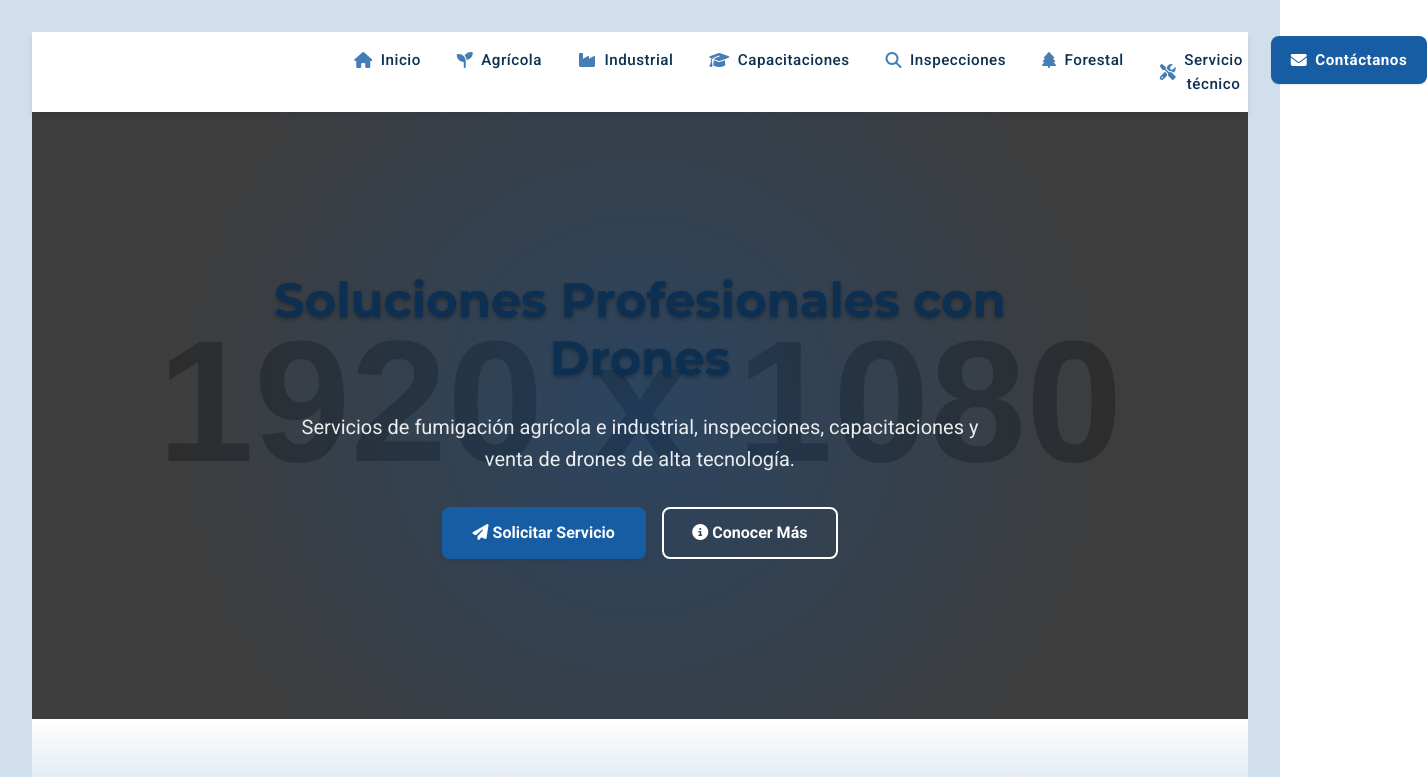
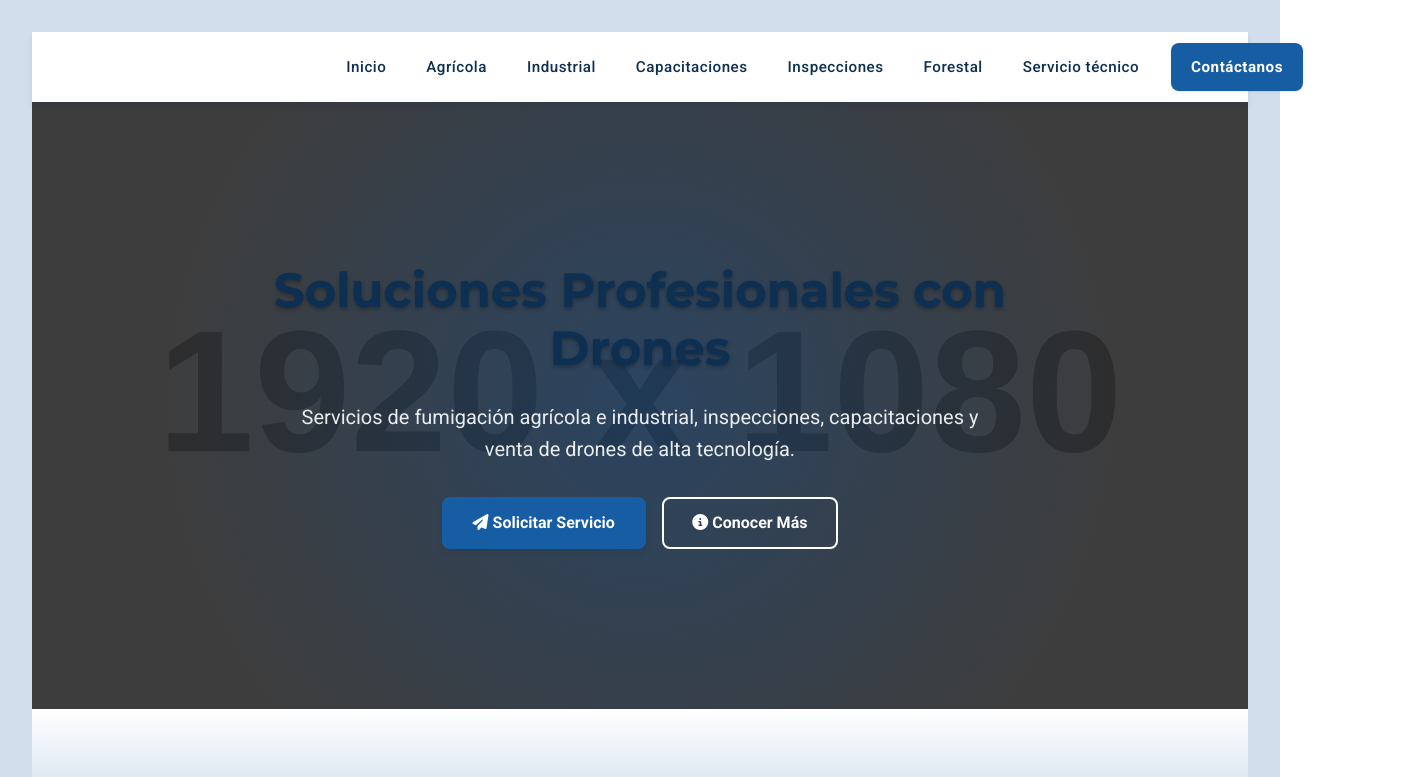
Before and after one commit to AlejandroLiinares/IwieDrones, a React (Vite) app: page / in a window 1280 px wide. Shown: the top 777 px of the page, 1427 px wide, since content can reach past the window. Built offline with nearby package versions, Linux system fonts and the light colour scheme.

Commit message:
2 horas de trabajo

```diff
--- a/src/components/Header.jsx
+++ b/src/components/Header.jsx
@@ -48,57 +48,56 @@ const Header = () => {
       <div className="container header-container">
         <div className="logo-container">
           <Link to="/" className="logo">
-            <i className="fas fa-drone-alt"></i>
             <h1>Iwiedrones.com</h1>
           </Link>
         </div>
 
-        <div className={`mobile-menu-button ${isMenuOpen ? 'active' : ''}`} onClick={toggleMenu} aria-label="Menú principal">
+        <button className={`mobile-menu-button ${isMenuOpen ? 'active' : ''}`} onClick={toggleMenu} aria-label="Menú principal">
           <span></span>
           <span></span>
           <span></span>
-        </div>
+        </button>
 
         <nav className={`nav-menu ${isMenuOpen ? 'active' : ''}`}>
           <ul className="nav-list">
             <li className="nav-item">
               <Link to="/" className="nav-link" onClick={() => setIsMenuOpen(false)}>
-                <i className="fas fa-home"></i> Inicio
+                Inicio
               </Link>
             </li>
             <li className="nav-item">
               <Link to="/agricola" className="nav-link" onClick={() => setIsMenuOpen(false)}>
-                <i className="fas fa-seedling"></i> Agrícola
+                Agrícola
               </Link>
             </li>
             <li className="nav-item">
               <Link to="/industrial" className="nav-link" onClick={() => setIsMenuOpen(false)}>
-                <i className="fas fa-industry"></i> Industrial
+                Industrial
               </Link>
             </li>
             <li className="nav-item">
               <Link to="/capacitaciones" className="nav-link" onClick={() => setIsMenuOpen(false)}>
-                <i className="fas fa-graduation-cap"></i> Capacitaciones
+                Capacitaciones
               </Link>
             </li>
             <li className="nav-item">
               <Link to="/inspecciones" className="nav-link" onClick={() => setIsMenuOpen(false)}>
-                <i className="fas fa-search"></i> Inspecciones
+                Inspecciones
               </Link>
             </li>
             <li className="nav-item">
               <Link to="/forestal" className="nav-link" onClick={() => setIsMenuOpen(false)}>
-                <i className="fas fa-tree"></i> Forestal
+                Forestal
               </Link>
             </li>
             <li className="nav-item">
               <Link to="/servicio-tecnico" className="nav-link" onClick={() => setIsMenuOpen(false)}>
-                <i className="fas fa-tools"></i> Servicio técnico
+                Servicio técnico
               </Link>
             </li>
             <li className="nav-item">
               <Link to="/contactanos" className="nav-link contact-link" onClick={() => setIsMenuOpen(false)}>
-                <i className="fas fa-envelope"></i> Contáctanos
+                Contáctanos
               </Link>
             </li>
           </ul>
--- a/src/styles/Header.css
+++ b/src/styles/Header.css
@@ -5,6 +5,7 @@
   top: 0;
   z-index: var(--z-index-sticky);
   transition: all var(--transition-normal);
+  width: 100%;
 }
 
 .header.scrolled {
@@ -19,7 +20,10 @@
   justify-content: space-between;
   align-items: center;
   padding: 0.75rem var(--spacing-md);
-  height: 80px;
+  height: 70px;
+  max-width: 1400px;
+  margin: 0 auto;
+  width: 100%;
 }
 
 .logo-container {
@@ -39,12 +43,6 @@
 
 .logo:hover {
   transform: scale(1.05);
-}
-
-.logo i {
-  font-size: 1.75rem;
-  color: var(--color-primary);
-  margin-right: var(--spacing-xs);
 }
 
 .logo h1 {
@@ -67,7 +65,7 @@
   list-style: none;
   margin: 0;
   padding: 0;
-  gap: 0.25rem;
+  gap: 0.5rem;
 }
 
 .nav-item {
@@ -83,25 +81,14 @@
   border-radius: var(--border-radius-md);
   display: flex;
   align-items: center;
-  gap: 0.5rem;
   font-size: 0.95rem;
   letter-spacing: 0.5px;
-}
-
-.nav-link i {
-  font-size: 1rem;
-  color: var(--color-medium);
-  transition: transform var(--transition-fast);
+  white-space: nowrap;
 }
 
 .nav-link:hover {
   color: var(--color-primary);
   background-color: var(--color-lightest);
-}
-
-.nav-link:hover i {
-  transform: translateY(-2px);
-  color: var(--color-primary);
 }
 
 .nav-item .nav-link::after {
@@ -131,18 +118,10 @@
   transition: all var(--transition-fast);
 }
 
-.contact-link i {
-  color: white !important;
-}
-
 .contact-link:hover {
   background-color: var(--color-dark);
   transform: translateY(-2px);
   box-shadow: var(--shadow-md);
-}
-
-.contact-link:hover i {
-  transform: none;
 }
 
 .contact-link::after {
@@ -151,24 +130,24 @@
 
 .mobile-menu-button {
   display: none;
+  flex-direction: column;
+  justify-content: space-between;
+  width: 30px;
+  height: 22px;
   background: none;
   border: none;
-  color: var(--color-primary);
-  font-size: 1.5rem;
+  padding: 0;
   cursor: pointer;
-  transition: all var(--transition-normal);
-}
-
-.mobile-menu-button:hover {
-  color: var(--color-dark);
+  z-index: 10;
 }
 
 .mobile-menu-button span {
+  display: block;
   height: 3px;
   width: 100%;
   background-color: var(--color-primary);
   border-radius: 3px;
-  transition: all var(--transition-fast);
+  transition: all 0.3s ease;
 }
 
 /* Animated hamburger menu */
@@ -184,9 +163,17 @@
   transform: translateY(-9px) rotate(-45deg);
 }
 
+@media (max-width: 1200px) {
+  .nav-link {
+    padding: 0.75rem 0.75rem;
+    font-size: 0.9rem;
+  }
+}
+
 @media (max-width: 992px) {
   .header-container {
     height: 70px;
+    padding: 0.5rem var(--spacing-md);
   }
 
   .logo h1 {
@@ -211,6 +198,7 @@
     border-top: 1px solid var(--border-color);
     overflow-y: auto;
     padding: var(--spacing-md) 0;
+    z-index: 100;
   }
 
   .nav-menu.active {
@@ -241,12 +229,6 @@
     justify-content: flex-start;
   }
 
-  .nav-link i {
-    width: 20px;
-    text-align: center;
-    margin-right: var(--spacing-sm);
-  }
-
   .nav-item .nav-link::after {
     display: none;
   }
@@ -271,10 +253,6 @@
     font-size: 1.25rem;
   }
 
-  .logo i {
-    font-size: 1.25rem;
-  }
-
   .nav-menu {
     top: 60px;
     height: calc(100vh - 60px);
--- a/src/styles/global.css
+++ b/src/styles/global.css
@@ -191,7 +191,7 @@ button {
 /* Container */
 .container {
   width: 100%;
-  max-width: var(--container-width);
+  max-width: 1400px;
   margin: 0 auto;
   padding: 0 var(--container-padding);
 }
```
